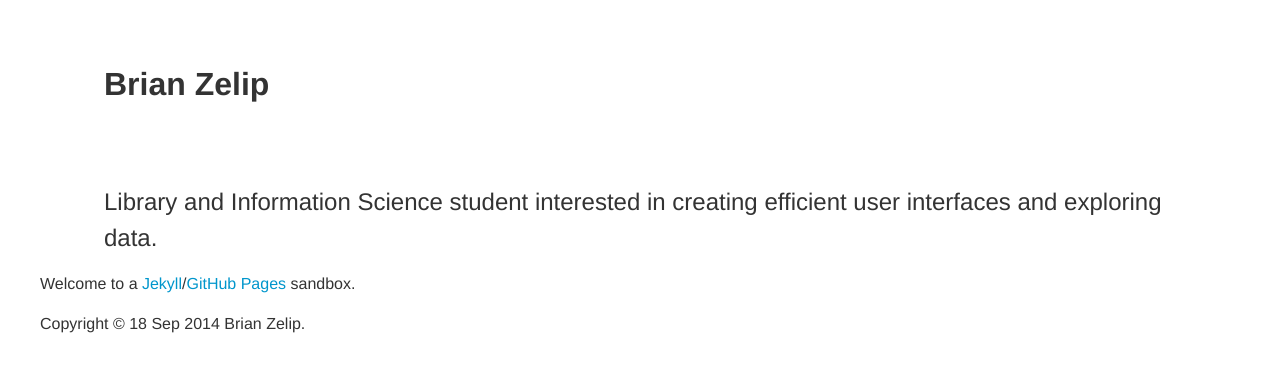
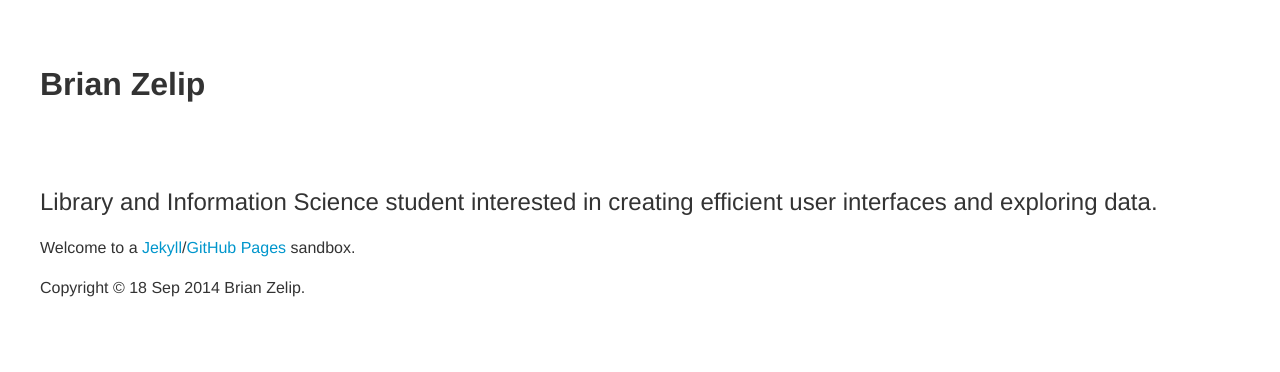
Before and after one commit to brianzelip/jekyll-test, a Jekyll site: the page built from index.md, in a window 1280 px wide. Shown: the top 372 px of the page. Built offline with Jekyll 4.4.1, drawn with Linux system fonts in a browser that asks for light colours.

Commit message:
Update header.html

```diff
--- a/_includes/header.html
+++ b/_includes/header.html
@@ -1,6 +1,6 @@
 <header>
 
-  <h1 class="p4">{{ site.author.name }}</h1>
-  <p class="h3 px4">{{ site.author.description }}</p>
+  <h1 class="py4">{{ site.author.name }}</h1>
+  <p class="h3">{{ site.author.description }}</p>
 
 </header>
```
